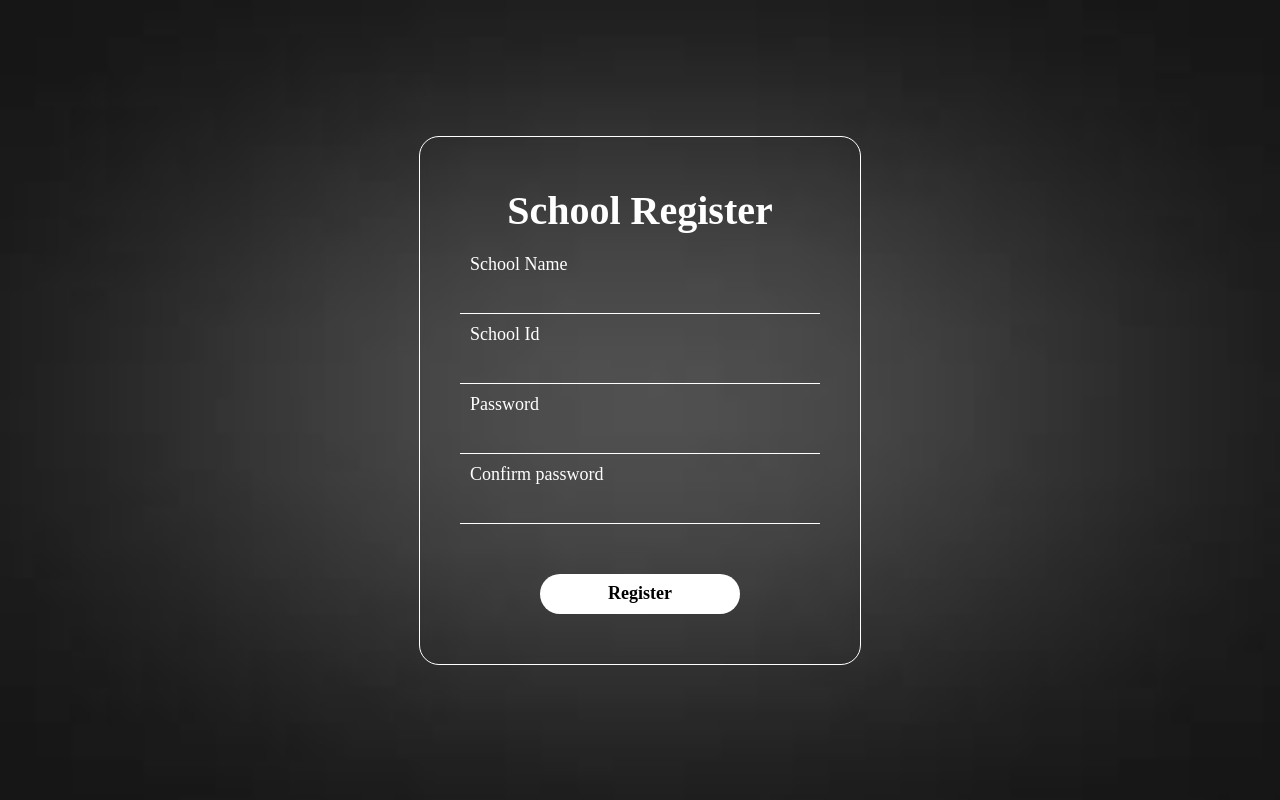
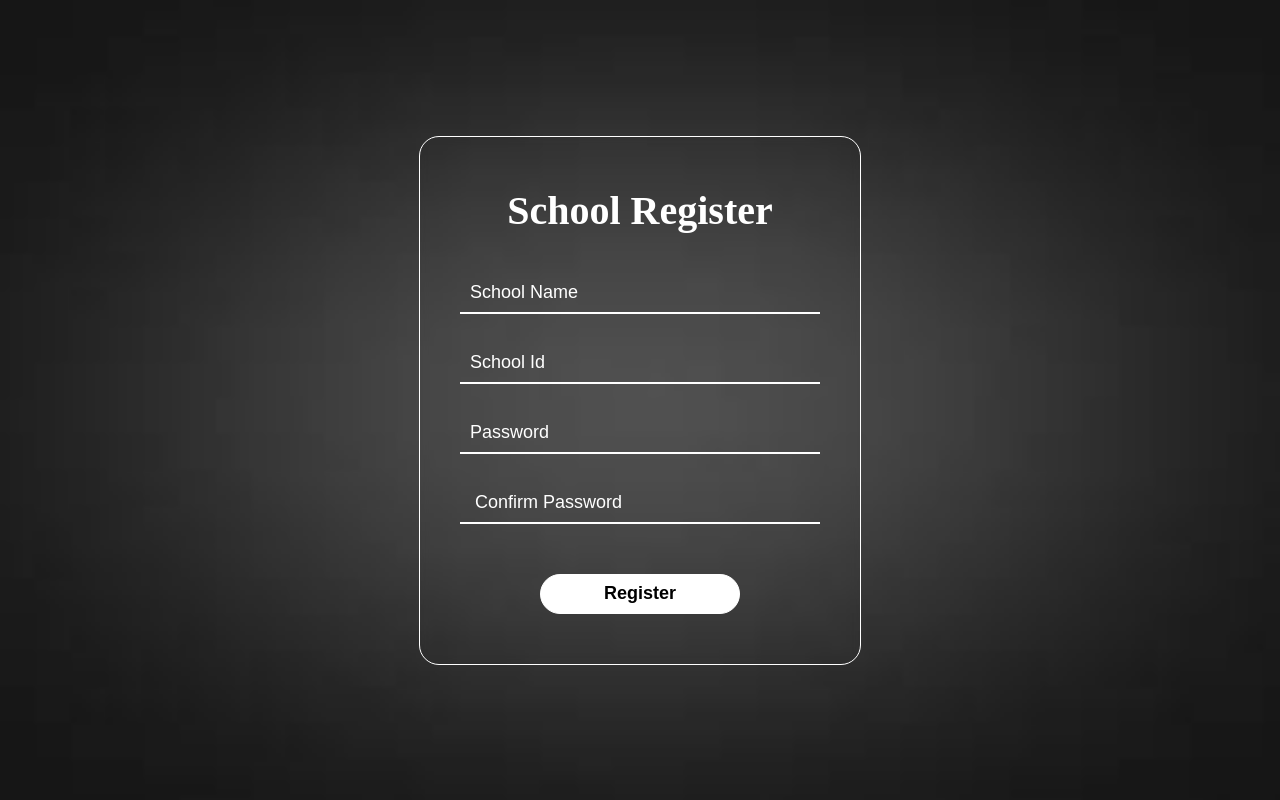
Before and after one commit to Taran-Arora/School_user, a React (Create React App) app: page /register in a window 1280 px wide. Built offline with nearby package versions, Linux system fonts and the light colour scheme.

Commit message:
form-done

```diff
--- a/src/Components/Login.js
+++ b/src/Components/Login.js
@@ -20,17 +20,17 @@ export default function Login() {
                 <div className="login_box">
                     <h1 className='login-reg-heading '> Admin Login</h1>
                     <div className="input_box">
-                        <input type="text"  required />
-                        <label htmlFor="">Email</label>
+                        <input type="Email" placeholder='Email' required />
                         <MailIcon className="icon" />
                     </div>
+
                     <div className="input_box">
                         <input
                             type={showPassword ? "text" : "password"}
                             required
                             maxLength={8} // Adding maxLength to enforce 8-character limit
+                            placeholder='Password'
                         />
-                        <label>Password</label>
                         {showPassword ? (
                             <RemoveRedEyeIcon className="icon" onClick={togglePasswordVisibility} />
                         ) : (
@@ -38,12 +38,13 @@ export default function Login() {
                         )}
                     </div>
                     <div className="login">
-                        <a href='#' className='sign-log-button'>Login</a>
+                        <button className='sign-log-button'>Login</button>
                     </div>
                     <div>
                     </div>
                 </div>
             </div>
         </div>
+
     )
 }
--- a/src/Components/Register.js
+++ b/src/Components/Register.js
@@ -47,24 +47,21 @@ export default function Register() {
       <div className="login_box">
         <h1 className='login-reg-heading'> School Register</h1>
         <div className="input_box">
-          <input id="schoolName" type="text" required />
-          <label htmlFor="schoolName">School Name</label>
+          <input id="schoolName" type="text"  placeholder='School Name'required />
         </div>
         <div className="input_box">
-          <input id="schoolId" type="text" required />
-          <label htmlFor="schoolId">School Id</label>
+          <input id="schoolId" type="text" placeholder='School Id' required />
         </div>
         {/* Other input fields */}
         <div className="input_box">
-          <input type="password" required />
-          <label htmlFor="">Password</label>
+          <input type="password" placeholder='Password' required />
         </div>
         <div className="input_box">
-          <input type="password" required />
-          <label htmlFor=""> Confirm password</label>
+          <input type="password" placeholder=' Confirm Password'  required />
+
         </div>
         <div className="login">
-          <a href='#' className='sign-log-button'>Register</a>
+          <button className='sign-log-button'>Register</button>
         </div>
       </div>
     </div>
--- a/src/Style/Register.scss
+++ b/src/Style/Register.scss
@@ -28,7 +28,6 @@
 		width: 400px;
 		border-radius: 20px;
 		border: 1px solid #fff;
-		/* filter: blur(8px); */
 		backdrop-filter: blur(4px);
 
 		.login-reg-heading {
@@ -51,36 +50,23 @@
 				width: 100%;
 				height: 40px;
 				box-sizing: border-box;
-				outline: none;
-				border: none;
-				padding: 0px 20px;
+				padding: 0px 10px;
 				background-color: transparent;
-				border-bottom: 1px solid #fff;
 				color: #fff;
 				font-size: 18px;
+				padding-right: 52px;
+				outline: none !important;
+				border: none;
+				border-bottom: 2px solid #fff;
+				box-shadow: none !important;
 
-				&:focus+label,
-				&:not(:placeholder-shown)+label {
-					top: -10px !important;
+				&::placeholder {
+					font-size: 18px;
+					font-weight: 500;
+					color: #fff;
 				}
-
 			}
 
-			label {
-				position: absolute;
-				top: 50%;
-				left: 10px;
-				transform: translateY(-50%);
-				font-size: 18px;
-				font-weight: 500;
-				color: #fff;
-				transition: .3s;
-
-				&:focus {
-					top: 0 !important;
-					transform: translateY(-50%) !important;
-				}
-			}
 
 			.icon {
 				position: absolute;
@@ -88,25 +74,6 @@
 				right: 10px;
 				transform: translateY(-50%);
 				color: #fff;
-			}
-		}
-
-		.rem {
-			display: flex;
-			justify-content: center;
-			align-items: center;
-			color: #fff;
-			font-size: 14px;
-
-			input {
-				margin-right: 5px;
-			}
-
-			a {
-				text-decoration: none;
-				margin-left: 5px;
-				color: #fff;
-				font-weight: bold;
 			}
 		}
 
@@ -131,6 +98,7 @@
 				justify-content: center;
 				color: #000;
 				text-decoration: none;
+				border: 1px solid #fff;
 
 				&:hover {
 					cursor: pointer;
@@ -143,14 +111,19 @@
 
 
 
-		.input_box input:focus~label,
-		.input_box input:valid~label {
-			top: -10px;
-		}
+		// .input_box input:focus~label,
+		// .input_box input:valid~label {
+		// 	top: -10px;
+		// }
 		// .input_box input:focus~label,
 		// .input_box input:valid~label,
 		// .input_box input:not(:placeholder-shown)~label {
 		// 	top: -10px;
 		// }
+
+		@media (max-width:576px ){
+		margin: 0 20px;
+		}
+
 	}
 }
```
